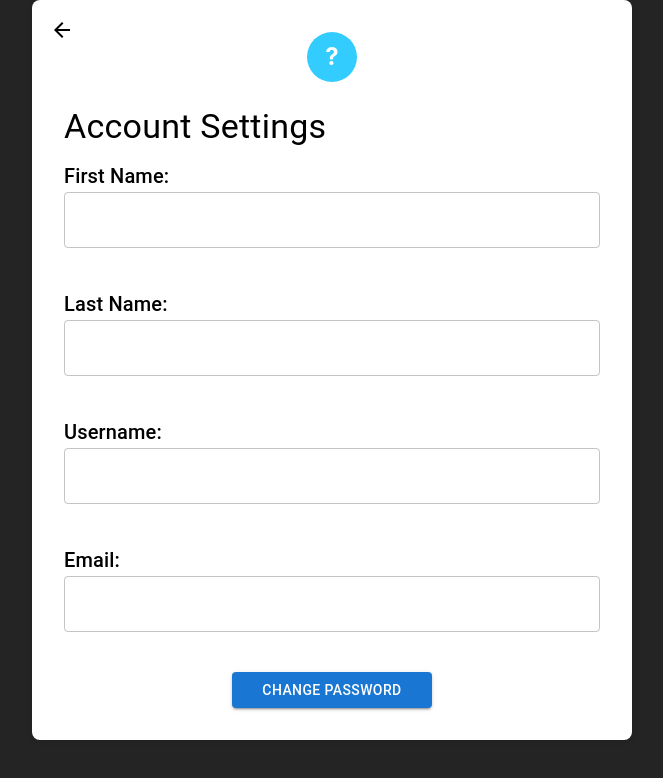
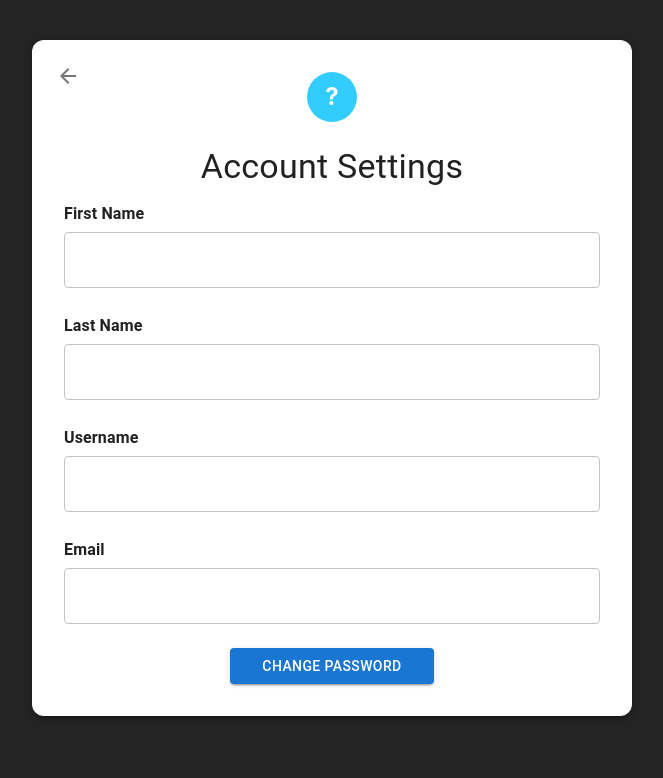
Before and after one commit to ElijahHawthorne/COP4331_LargeProject, a React (Vite) app in the folder frontend/: page /accountsettings in a window 1280 px wide. Shown: the top 778 px of the page, without its empty margins (308-971 px from the left). Built offline with nearby package versions, Linux system fonts and the light colour scheme.

Commit message:
Tweaked minor visual things: fixed textbox overlap labels. Fixed card spacing. Fixed settings page spacing. Increased size of font for collapsed amounts $.

```diff
--- a/frontend/src/Pages/AccountSettingsPage.tsx
+++ b/frontend/src/Pages/AccountSettingsPage.tsx
@@ -1,6 +1,15 @@
 import { useState, useEffect } from "react";
-import { Button, Typography, TextField, Box, Stack, IconButton} from "@mui/material";
-import ArrowBackIcon from '@mui/icons-material/ArrowBack'; // Import the back arrow icon
+import {
+  Button,
+  Typography,
+  TextField,
+  Box,
+  Stack,
+  IconButton,
+  Paper,
+  useTheme,
+} from "@mui/material";
+import ArrowBackIcon from "@mui/icons-material/ArrowBack";
 import { useNavigate } from "react-router-dom";
 import NewAvatar from "../dashboard/components/NewAvatar";
 import PasswordChangeDialog from "../dashboard/components/PasswordChangeDialogue";
@@ -15,18 +24,14 @@ interface Data {
   Email: string;
 }
 
-
-
 const AccountSettings = () => {
+  const theme = useTheme();
   const [sessionId, setSessionId] = useState<number | null>(null);
   const [currentFirstname, setCurrentFirstname] = useState<string | null>(null);
   const [currentLastname, setCurrentLastname] = useState<string | null>(null);
-  const [userData, setUserData] = useState<Data | null>(null); // State to store the fetched user data
-  const [error, setError] = useState<string>(''); // State to handle errors
-
+  const [userData, setUserData] = useState<Data | null>(null);
+  const [error, setError] = useState<string>("");
   const [isDialogOpen, setIsDialogOpen] = useState(false);
-
-
   const navigate = useNavigate();
 
   useEffect(() => {
@@ -37,7 +42,6 @@ const AccountSettings = () => {
         setSessionId(userData.id);
         setCurrentFirstname(userData.firstName);
         setCurrentLastname(userData.lastName);
-        console.log("UserData:", userData);
       } catch (error) {
         console.error("Error parsing user data:", error);
       }
@@ -45,31 +49,27 @@ const AccountSettings = () => {
   }, []);
 
   useEffect(() => {
-    if (sessionId !== null) { // Only fetch user data once sessionId is available
+    if (sessionId !== null) {
       const fetchUserData = async () => {
         try {
-          const response = await fetch('http://777finances.com:5000/api/getinfo', {
-            method: 'POST',
-            headers: {
-              'Content-Type': 'application/json',
-            },
-            body: JSON.stringify({ userId: sessionId }), // Send the userId to the backend
+          const response = await fetch("http://777finances.com:5000/api/getinfo", {
+            method: "POST",
+            headers: { "Content-Type": "application/json" },
+            body: JSON.stringify({ userId: sessionId }),
           });
 
           const data = await response.json();
 
           if (data.success) {
             setUserData(data.user);
-            // Optionally, update local state for Firstname and Lastname as well
             setCurrentFirstname(data.user.FirstName);
             setCurrentLastname(data.user.LastName);
-            console.log(data);
           } else {
-            setError(data.error || 'Failed to fetch user data');
+            setError(data.error || "Failed to fetch user data");
           }
         } catch (err) {
           console.error(err);
-          setError('An unexpected error occurred');
+          setError("An unexpected error occurred");
         }
       };
 
@@ -77,133 +77,86 @@ const AccountSettings = () => {
     }
   }, [sessionId]);
 
-  const handlePasswordChange = () => {
-    // Open the dialog when the button is clicked
-    setIsDialogOpen(true);
-  };
-
-
-
-
-
-
-
-
-  const handleBackClick = () => {
-    navigate(-1); // Navigate back to the previous page
-  };
+  const handleBackClick = () => navigate(-1);
+  const handlePasswordChange = () => setIsDialogOpen(true);
 
   return (
-    <Box
+    <Paper
+      elevation={3}
       sx={{
-        padding: 4,
+        p: 4,
         maxWidth: 600,
-        margin: "auto",
-        backgroundColor: "white",
-        borderRadius: "8px",
-        boxShadow: "0 2px 5px rgba(0,0,0,0.1)",
-        position: "relative", // To position the arrow button inside the Box
+        mx: "auto",
+        mt: 5,
+        position: "relative",
+        borderRadius: 3,
+        backgroundColor: theme.palette.background.paper,
       }}
     >
-      {/* Arrow Back Button */}
+      {/* Back Button */}
       <IconButton
-        onClick={handleBackClick} // Trigger the back click function
+        onClick={handleBackClick}
         sx={{
-          position: "absolute", // Position it absolutely inside the Box
-          top: 10,              // 10px from the top
-          left: 10,             // 10px from the left
-          color: "black",       // Arrow color
+          position: "absolute",
+          top: theme.spacing(2),
+          left: theme.spacing(2),
         }}
       >
         <ArrowBackIcon />
       </IconButton>
 
-      {/* Centering NewAvatar Component */}
-      <Box sx={{ display: "flex", justifyContent: "center", marginBottom: 3 }}>
+      {/* Avatar */}
+      <Box sx={{ display: "flex", justifyContent: "center", mb: 3 }}>
         <NewAvatar currentFirstname={currentFirstname} />
       </Box>
 
-      <Typography variant="h4" gutterBottom>
+      <Typography variant="h4" align="center" gutterBottom>
         Account Settings
       </Typography>
 
       {error && (
-        <Typography color="error" variant="body1" gutterBottom>
+        <Typography color="error" align="center" gutterBottom>
           {error}
         </Typography>
       )}
 
       <Stack spacing={3}>
-        <div>
-          <Typography variant="h6">First Name:</Typography>
-          <TextField
-            fullWidth
-            variant="outlined"
-            value={currentFirstname || ""}
-            InputProps={{
-              readOnly: true,
-            }}
-            sx={{ marginBottom: 2 }}
-          />
-        </div>
-
-        <div>
-          <Typography variant="h6">Last Name:</Typography>
-          <TextField
-            fullWidth
-            variant="outlined"
-            value={currentLastname || ""}
-            InputProps={{
-              readOnly: true,
-            }}
-            sx={{ marginBottom: 2 }}
-          />
-        </div>
-
-        <div>
-          <Typography variant="h6">Username:</Typography>
-          <TextField
-            fullWidth
-            variant="outlined"
-            value={userData ? userData.Login : ""}
-            InputProps={{
-              readOnly: true,
-            }}
-            sx={{ marginBottom: 2 }}
-          />
-        </div>
-
-        <div>
-          <Typography variant="h6">Email:</Typography>
-          <TextField
-            fullWidth
-            variant="outlined"
-            value={userData?.Email}
-            InputProps={{
-              readOnly: true,
-            }}
-            sx={{ marginBottom: 2 }}
-          />
-        </div>
+        {[
+          { label: "First Name", value: currentFirstname },
+          { label: "Last Name", value: currentLastname },
+          { label: "Username", value: userData?.Login },
+          { label: "Email", value: userData?.Email },
+        ].map(({ label, value }) => (
+          <Box key={label}>
+            <Typography variant="subtitle1" sx={{ fontWeight: 600, mb: 0.5 }}>
+              {label}
+            </Typography>
+            <TextField
+              fullWidth
+              variant="outlined"
+              value={value || ""}
+              InputProps={{ readOnly: true }}
+            />
+          </Box>
+        ))}
 
         <Button
           variant="contained"
           color="primary"
           onClick={handlePasswordChange}
-          sx={{ width: "200px", alignSelf: "center" }}
+          sx={{ alignSelf: "center", mt: 2, width: "fit-content", px: 4 }}
         >
           Change Password
         </Button>
       </Stack>
 
-      {/* Change Password Dialog */}
       <PasswordChangeDialog
         userId={sessionId}
         userEmail={userData?.Email || ""}
-        open={isDialogOpen}  // Pass open state to dialog
-        onClose={() => setIsDialogOpen(false)} // Close the dialog
+        open={isDialogOpen}
+        onClose={() => setIsDialogOpen(false)}
       />
-    </Box>
+    </Paper>
   );
 };
 
--- a/frontend/src/components/AddIncome.tsx
+++ b/frontend/src/components/AddIncome.tsx
@@ -71,6 +71,14 @@ const AddIncome: React.FC<AddIncomeProps> = ({ userId, onIncomeAdded }) => {
           required
           margin="normal"
           placeholder="Enter your income amount"
+          InputLabelProps={{
+            sx: {
+              transform: 'translate(14px, 10px) scale(1)',
+              '&.MuiInputLabel-shrink': {
+                transform: 'translate(14px, -19px) scale(0.75)',
+              },
+            }
+          }}
         />
         <Button
           type="submit"
--- a/frontend/src/components/Balance.tsx
+++ b/frontend/src/components/Balance.tsx
@@ -15,7 +15,7 @@ const BalanceCard: React.FC<BalanceCardProps> = ({ expenses, income }) => {
     <Box sx={{ mt: 2, display: 'flex', justifyContent: 'center' }}>
       <Card
         sx={{
-          width: 250,
+          width: 400,
           border: 'none',
           textAlign: 'center',
           p: 2, // Additional padding
@@ -25,7 +25,7 @@ const BalanceCard: React.FC<BalanceCardProps> = ({ expenses, income }) => {
           {/* Main balance in the middle */}
           <Typography
             variant="h3"
-            sx={{fontWeight: "bold", fontSize: "2.5rem", my: 1, color: (theme) => theme.palette.text.primary }}
+            sx={{fontWeight: "bold", fontSize: "4rem", my: 1, color: (theme) => theme.palette.text.primary }}
           >
           ${remainingBalance}
           </Typography>
--- a/frontend/src/components/ExpandableCard.tsx
+++ b/frontend/src/components/ExpandableCard.tsx
@@ -34,8 +34,8 @@ const ExpandableCard: React.FC<ExpandableCardProps> = ({
   onClick={handleCardClick}
   sx={(theme) => ({
     p: 2,
-    borderRadius: "4px",
-    boxShadow: 1,
+    borderRadius: "10px",
+    boxShadow: 2,
     transition:
       "transform 0.3s ease, z-index 0.3s ease, height 0.3s ease, box-shadow 0.3s ease",
     position: isActive ? "fixed" : "relative",
@@ -91,6 +91,7 @@ const ExpandableCard: React.FC<ExpandableCardProps> = ({
             flex: 1,
             overflowY: "auto",
             height: "100%",
+
           }}
         >
           {componentCollapsed}
--- a/frontend/src/components/ViewIncome.tsx
+++ b/frontend/src/components/ViewIncome.tsx
@@ -10,7 +10,7 @@ const ViewIncome: React.FC<ViewIncomeProps> = ({ income }) => {
     <Box sx={{ mt: 2, display: 'flex', justifyContent: 'center' }}>
       <Card
         sx={{
-          width: 250,
+          width: 400,
           border: 'none',
           textAlign: 'center',
           p: 2,
@@ -21,7 +21,7 @@ const ViewIncome: React.FC<ViewIncomeProps> = ({ income }) => {
           <Typography
             variant="h3"
             sx={{
-              fontSize: "2.5rem",
+              fontSize: "4rem",
               my: 1,
               color: (theme) => theme.palette.text.primary,
               fontWeight: "bold"
```
Also changed, not shown: frontend/src/components/AddDebt.tsx (+32 -1 lines), frontend/src/components/AddExpense.tsx (+24 -0 lines), frontend/src/components/AddGoal.tsx (+32 -0 lines), frontend/src/dashboard/components/MainGrid.tsx (+13 -5 lines).
